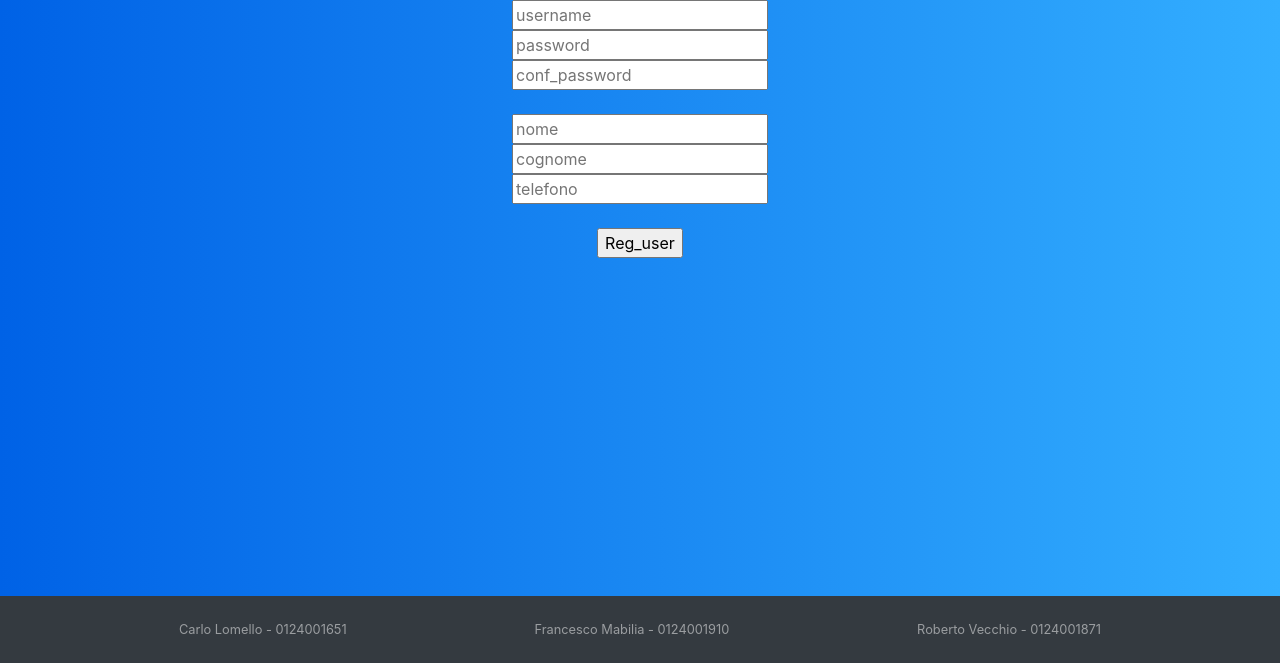
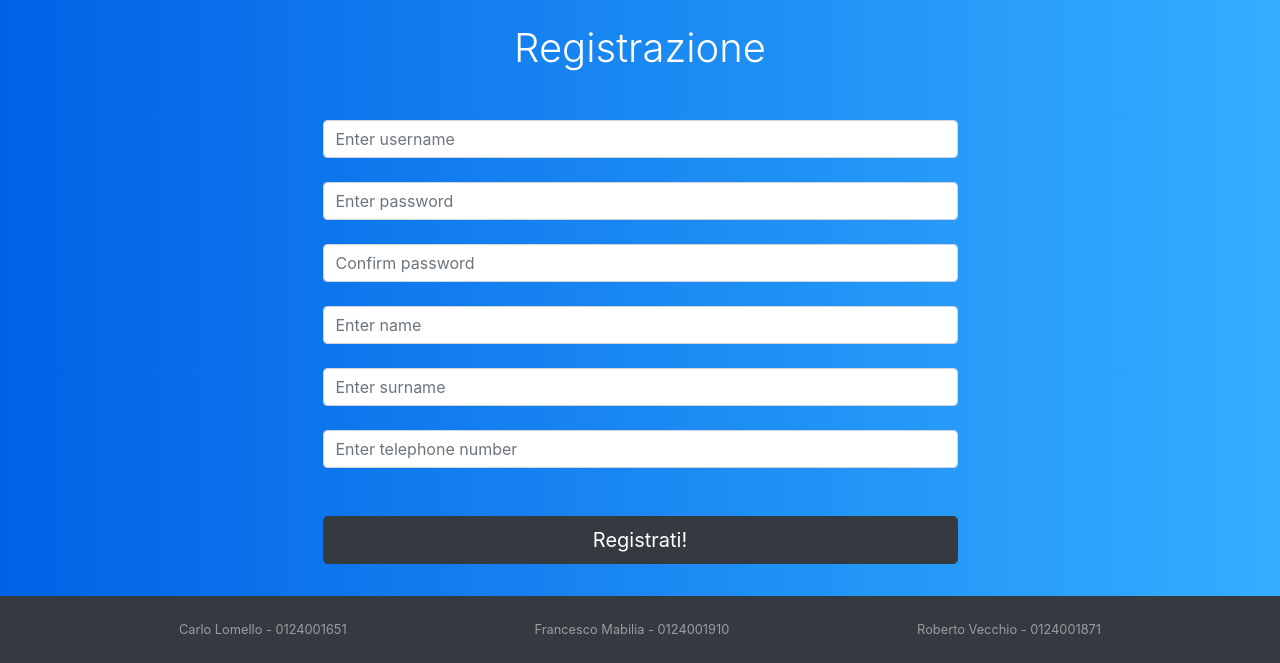
Before and after one commit to carlolomello/docker-compose_flask_mongodb_nginx, a Flask app: page /register in a window 1280 px wide. Shown: the part 137-800 px from the top of the page. Run offline with Flask 2, Linux system fonts and the light colour scheme; some libraries are stand-ins or nearby versions.

Commit message:
Register page
- Added style to register page

```diff
--- a/docker-compose_flask_mongodb_nginx/app/templates/src/register_page.html
+++ b/docker-compose_flask_mongodb_nginx/app/templates/src/register_page.html
@@ -1,16 +1,26 @@
 {% extends "templatesFolder/template_home.html"%}
 {% block body %}
+<h1 class="font-weight-light mt-4 text-white">Registrazione</h1>
 
 <form id="idformInsert" action="{{url_for('register_conf')}}">
-    <input type="text" name="username" id="id_username" placeholder="username"><br>
-    <input type="password" name="password" id="id_password" placeholder="password"><br>
-    <input type="password" name="password2" id="id_password2" placeholder="conf_password"><br><br>
+    <div class="form-group">
+        <!-- EMAIL -->
+        <input type="text" name="username" id="id_username" placeholder="Enter username" class="form-control text-white mt-5" aria-describedby="emailHelp""><br>
+        <!-- END EMAIL -->
 
-    <input type="text" name="nome" id="id_nome" placeholder="nome"><br>
-    <input type="text" name="cognome" id="id_cognome" placeholder="cognome"><br>
-    <input type="text" name="telefono" id="id_telefono" placeholder="telefono"><br><br>
+        <!-- PASSWORD -->
+        <input type="password" class="form-control" name="password" id="id_password" placeholder="Enter password"><br>
+        <input type="password" class="form-control" name="password2" id="id_password2" placeholder="Confirm password"><br>
+        <!-- END PASSWORD -->
 
-    <input type="button" onclick="myFunction()" value="Reg_user">
+        <!-- INFO -->
+        <input type="text" class="form-control" name="nome" id="id_nome" placeholder="Enter name"><br>
+        <input type="text" class="form-control" name="cognome" id="id_cognome" placeholder="Enter surname"><br>
+        <input type="text" class="form-control" name="telefono" id="id_telefono" placeholder="Enter telephone number">
+        <!-- END INFO -->
+
+        <input class="btn btn-dark btn-lg btn-block mt-5" type="button" onclick="myFunction()" value="Registrati!">
+    </div>
 </form>
 
 {% endblock %}
```
Also changed, not shown: 1 other file.
